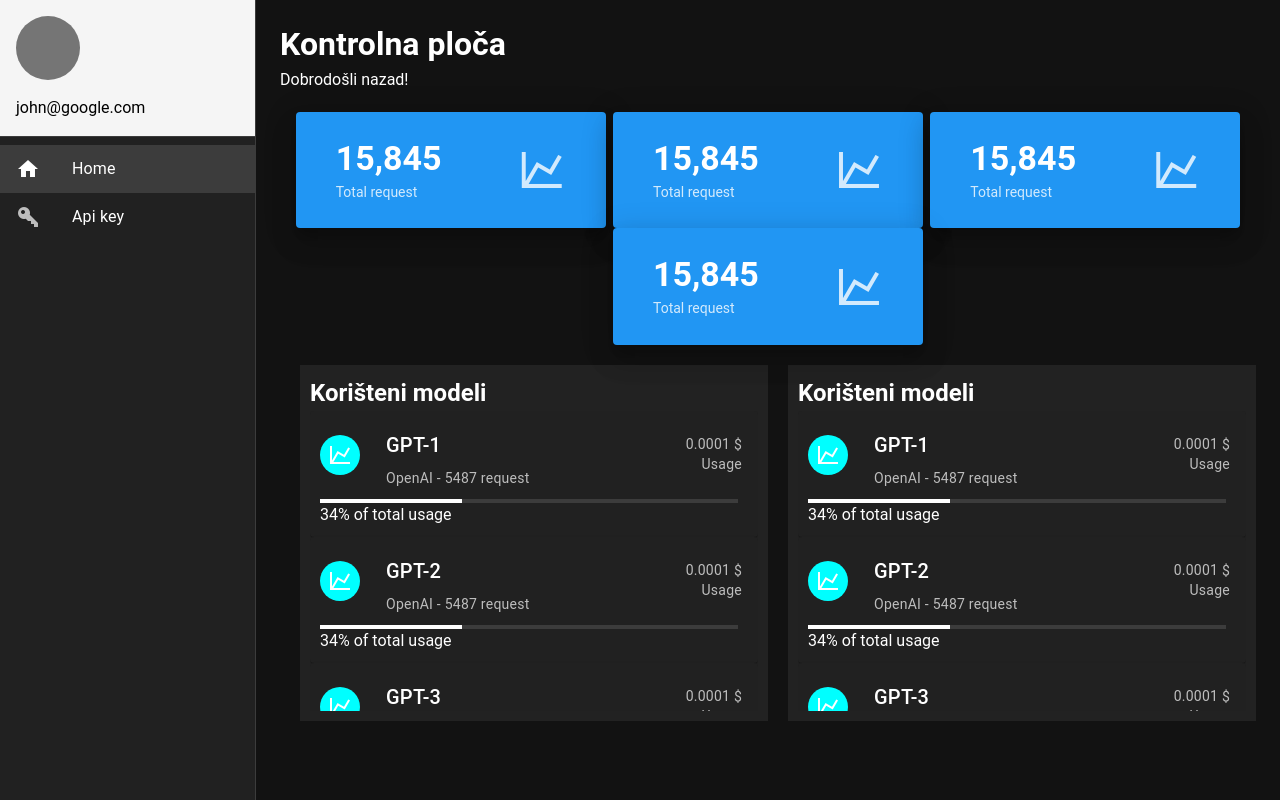
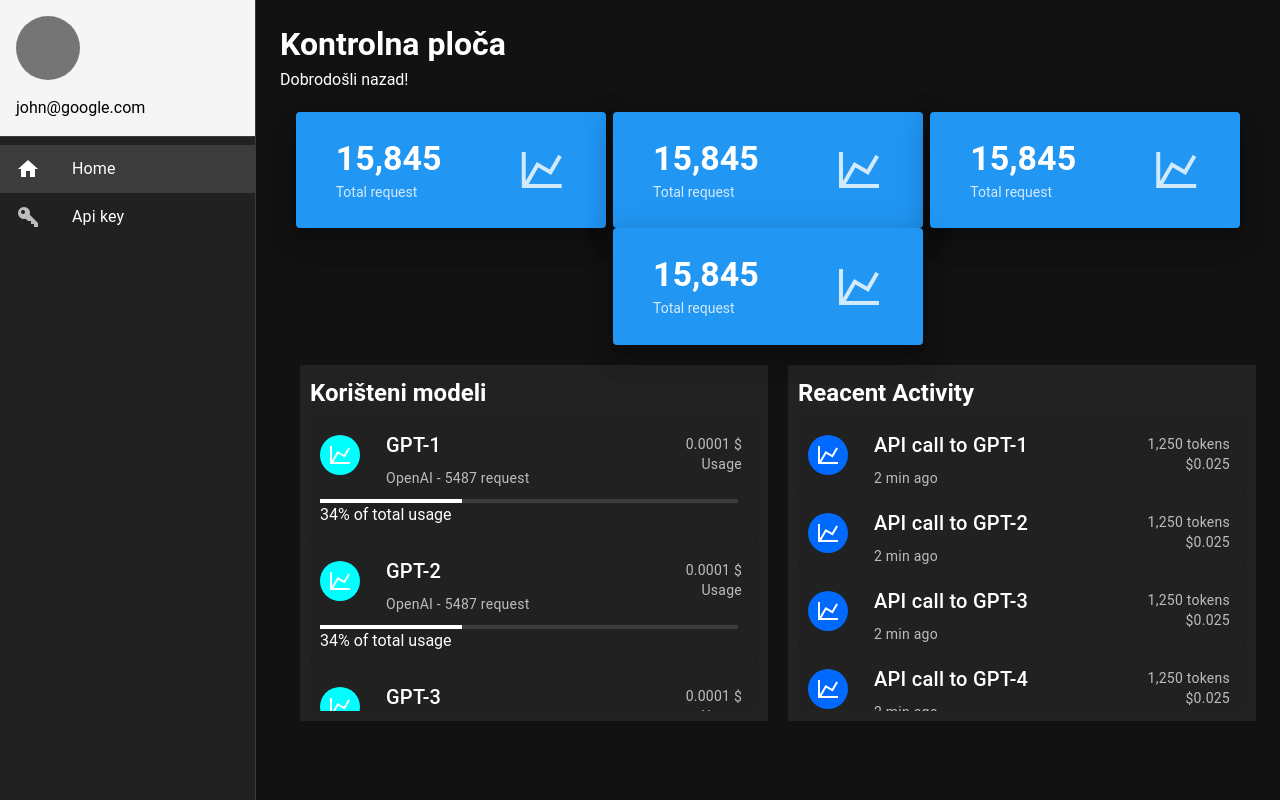
Before and after one commit to blazp04-fakultet/ip-aup, a Vue app in the folder ip/: page / in a window 1280 px wide. Built offline with nearby package versions, Linux system fonts and the light colour scheme; a small style sheet from the web is missing.

Commit message:
adding reacent activity

```diff
--- a/ip/src/components.d.ts
+++ b/ip/src/components.d.ts
@@ -12,6 +12,7 @@ declare module 'vue' {
     AppStatisticsCard: typeof import('./components/AppStatisticsCard.vue')['default']
     HelloWorld: typeof import('./components/HelloWorld.vue')['default']
     ModelUsage: typeof import('./components/ModelUsage.vue')['default']
+    ReacentActivity: typeof import('./components/ReacentActivity.vue')['default']
     RouterLink: typeof import('vue-router')['RouterLink']
     RouterView: typeof import('vue-router')['RouterView']
   }
--- /dev/null
+++ b/ip/src/components/ReacentActivity.vue
@@ -0,0 +1,84 @@
+<template>
+  <div class="activity-usage-container">
+    <h2>Reacent Activity</h2>
+    <v-virtual-scroll :height="300" :items="[
+      '1', '2', '3', '4', '5', '6', '7', '8', '9', '10',
+      '11', '12', '13', '14', '15', '16', '17', '18', '19', '20',
+      '21', '22', '23', '24', '25', '26', '27', '28', '29', '30'
+    ]">
+      <template #default="{ item }">
+        <v-card>
+          <div class="usage-card-header">
+            <div class="left-section">
+              <div class="activity-icon">
+                <v-icon>mdi-chart-line</v-icon>
+              </div>
+              <div class="activity-info">
+                <v-card-title>API call to GPT-{{ item }}</v-card-title>
+                <v-card-subtitle>2 min ago</v-card-subtitle>
+              </div>
+            </div>
+            <div class="right-section">
+              <div class="usage-stats">
+                <v-card-subtitle>1,250 tokens</v-card-subtitle>
+                <v-card-subtitle>$0.025</v-card-subtitle>
+              </div>
+            </div>
+          </div>
+
+        </v-card>
+      </template>
+    </v-virtual-scroll>
+  </div>
+</template>
+
+<style>
+.activity-usage-container {
+  overflow: auto;
+  background-color: #222222;
+  margin-left: 20px;
+  padding: 10px;
+  width: 100%;
+}
+
+.activity-icon {
+  margin-left: 10px;
+  width: 40px;
+  height: 40px;
+  border-radius: 50%;
+  background-color: rgb(0, 106, 255);
+  display: flex;
+  justify-content: center;
+  align-items: center;
+}
+
+.usage-card-header {
+  display: flex;
+  justify-content: space-between;
+  align-items: center;
+  margin-top: 10px;
+  width: 100%;
+}
+
+.left-section {
+  display: flex;
+  align-items: center;
+  gap: 10px;
+}
+
+.right-section {
+  display: flex;
+  align-items: center;
+}
+
+.usage-stats {
+  display: flex;
+  flex-direction: column;
+  align-items: flex-end;
+  text-align: right;
+}
+
+.activity-usage-card-statistics {
+  padding: 10px 20px 10px 10px;
+}
+</style>
--- a/ip/src/pages/index.vue
+++ b/ip/src/pages/index.vue
@@ -13,8 +13,8 @@
     </v-container>
     <div class="details-section">
 
-      <ModelUsage class="model-usage" />
-      <ModelUsage class="model-usage" />
+      <ModelUsage style="flex: 1" />
+      <ReacentActivity style="flex: 1" />
     </div>
   </div>
 
@@ -28,9 +28,4 @@ const cards = ["syas", "s", "d", "f"];
 .details-section {
   display: flex;
 }
-
-.model-usage {
-  flex: 1;
-  margin-left: 20px;
-}
 </style>
```
